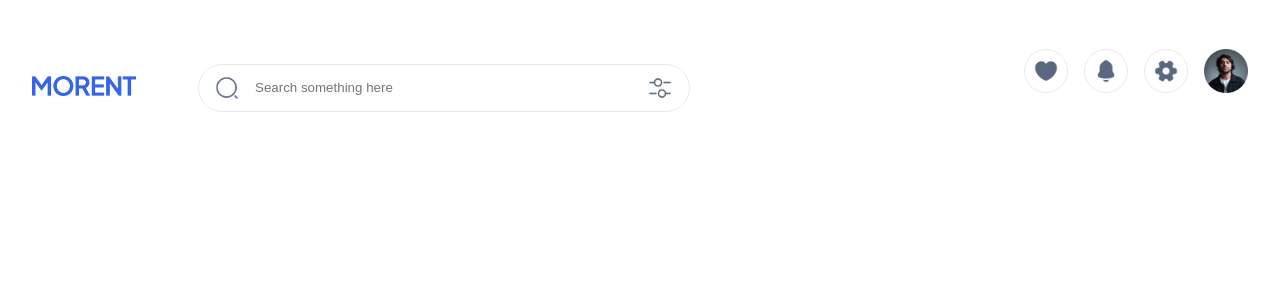
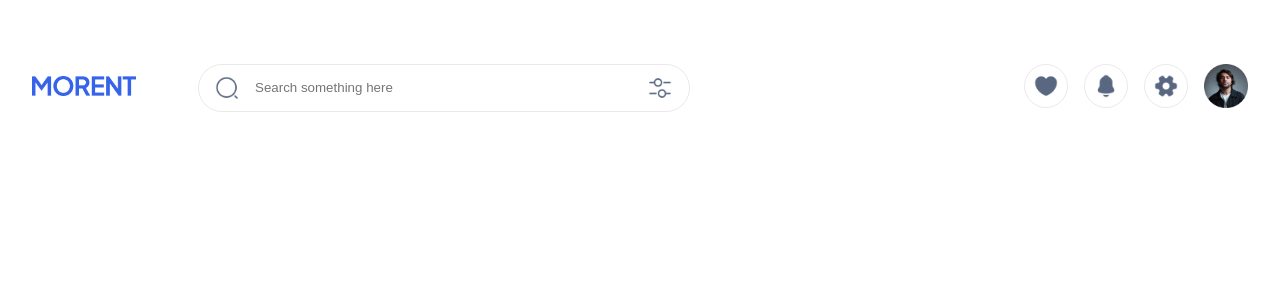
Before and after one commit to clarencepanto/morentcars, a React (Vite) app: page / in a window 1280 px wide. Shown: the top 300 px of the page. Built offline with nearby package versions, Linux system fonts and the light colour scheme.

Commit message:
tweak header

```diff
--- a/src/styles/layout/_header.scss
+++ b/src/styles/layout/_header.scss
@@ -57,7 +57,7 @@
         border-radius: 50%;
         padding: 0.5rem;
         cursor: pointer;
-        transform: translateY(15px);
+        transform: translateY(30px);
       }
     }
     &__notificationicon {
@@ -71,7 +71,7 @@
         border-radius: 50%;
         padding: 0.5rem;
         cursor: pointer;
-        transform: translateY(15px);
+        transform: translateY(30px);
       }
     }
     &__settingsicon {
@@ -85,7 +85,7 @@
         border-radius: 50%;
         padding: 0.5rem;
         cursor: pointer;
-        transform: translateY(15px);
+        transform: translateY(30px);
       }
     }
 
@@ -95,7 +95,7 @@
       cursor: pointer;
 
       @include desktop {
-        transform: translateY(15px);
+        transform: translateY(30px);
         width: 2.75rem;
         height: 2.75rem;
       }
```
